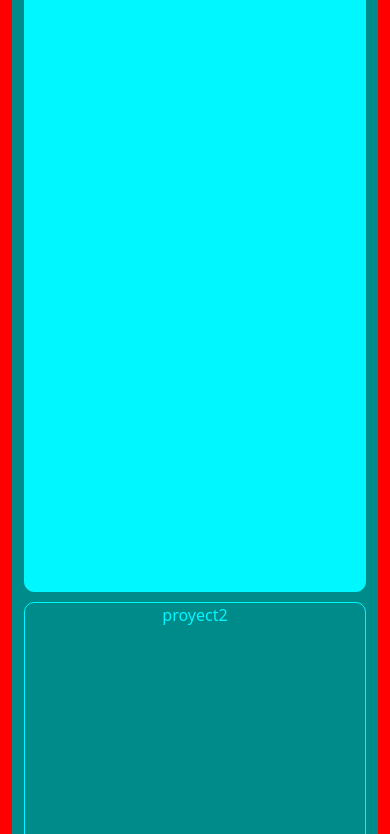
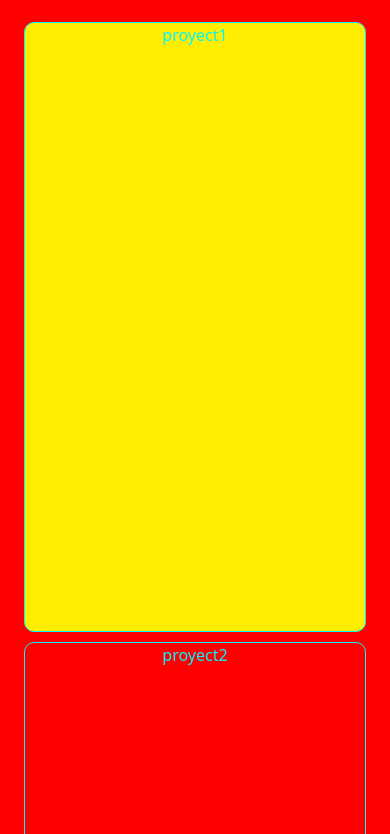
Before and after one commit to gondelsol/gondelsol, a website: page html/proyects.html in a window 390 px wide. Shown: the part 202-1036 px from the top of the page. Drawn offline with nearby package versions, Linux system fonts and the light colour scheme; a web font is replaced by a local one.

```diff
--- a/scss/_proyects.scss
+++ b/scss/_proyects.scss
@@ -1,11 +1,11 @@
 @import "variables";
 
 .works {
-    margin-top: $marg5;
     text-align: center;
     align-content: center;
     //justify-content: center;
     color: $color5;
+    padding-top: $marg2;
 }
 
 .pictures {
@@ -21,6 +21,7 @@
     grid-template-columns: 1fr 1fr 1fr;
     grid-template-rows: 1fr 1fr;
     justify-content: space-around;
+    padding: $marg2 0px $marg3 0px;
 }
 
 .picture1 {
@@ -30,7 +31,7 @@
     height: 610px;
     border: 1px solid $color5;
     border-radius: 10px;
-    background-color: $color2;
+    background-color: $color1;
    // justify-content: start;
 }
 
@@ -73,18 +74,16 @@
         align-content: center;
        // justify-content: center;
         background-color: $color2;
-        margin-top: $marg5;
-
+        padding-top: $marg2;
     }
 
     .pictures {
-       // margin: 20px;
         width: auto;
         height: auto;
         display: flex;
         flex-direction: column;
         //justify-content: space-around;
-        background-color: darkcyan;
+        padding: $marg2 0px $marg3 0px;
 }
 
 
@@ -93,7 +92,7 @@
         height: 610px;
         border: 1px solid $color5;
         border-radius: 10px;
-        background-color: $color5;
+        background-color: $color4;
         margin: 0 auto;
     }
 
@@ -132,13 +131,12 @@
 @media only screen and (min-width: 481px) and (max-width: 720px) {
 
     .works {
-        margin-top: $marg5;
         text-align: center;
         align-content: center;
         //justify-content: center;
         color: $color4;
         background-color: tomato;
-        margin: $marg3
+        padding-top: $marg2;
     }
 
     .pictures {
@@ -153,6 +151,7 @@
         grid-template-rows: 1fr 1fr 1fr;
         justify-content: space-around;
         margin: 0 auto;
+        padding: $marg2 0px $marg3 0px;
     }
 
     .picture1 {
@@ -196,6 +195,4 @@
         border-radius: 10px;
         //background-image: url(../assets/images/portada4.jfif);
     }
-
-
 }
--- a/scss/style.scss
+++ b/scss/style.scss
@@ -12,10 +12,13 @@
     @include paragraph (-family, -size);
 }
 
+main {
+    padding-top: $marg5;
+}
 
 .principal {
     background-color: tomato;
-    padding: $marg3;
+    padding: $marg1;
     & .main1 {
         background-color: burlywood;
     }
@@ -26,5 +29,5 @@
 
 .secundario {
     background-color: cyan;
-    padding: $marg3;
+    padding: $marg2;
 }
```
Also changed, not shown: index.html (+3 -12 lines), style.css, 1 other file.
